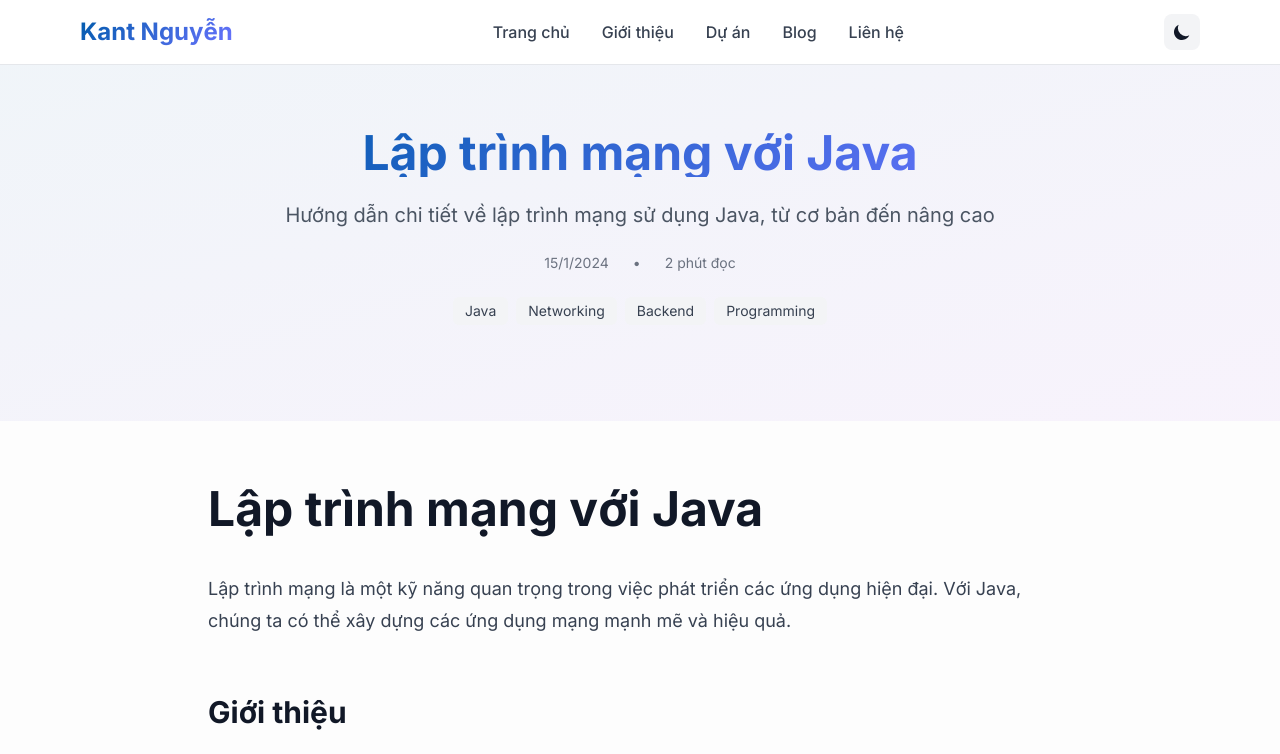
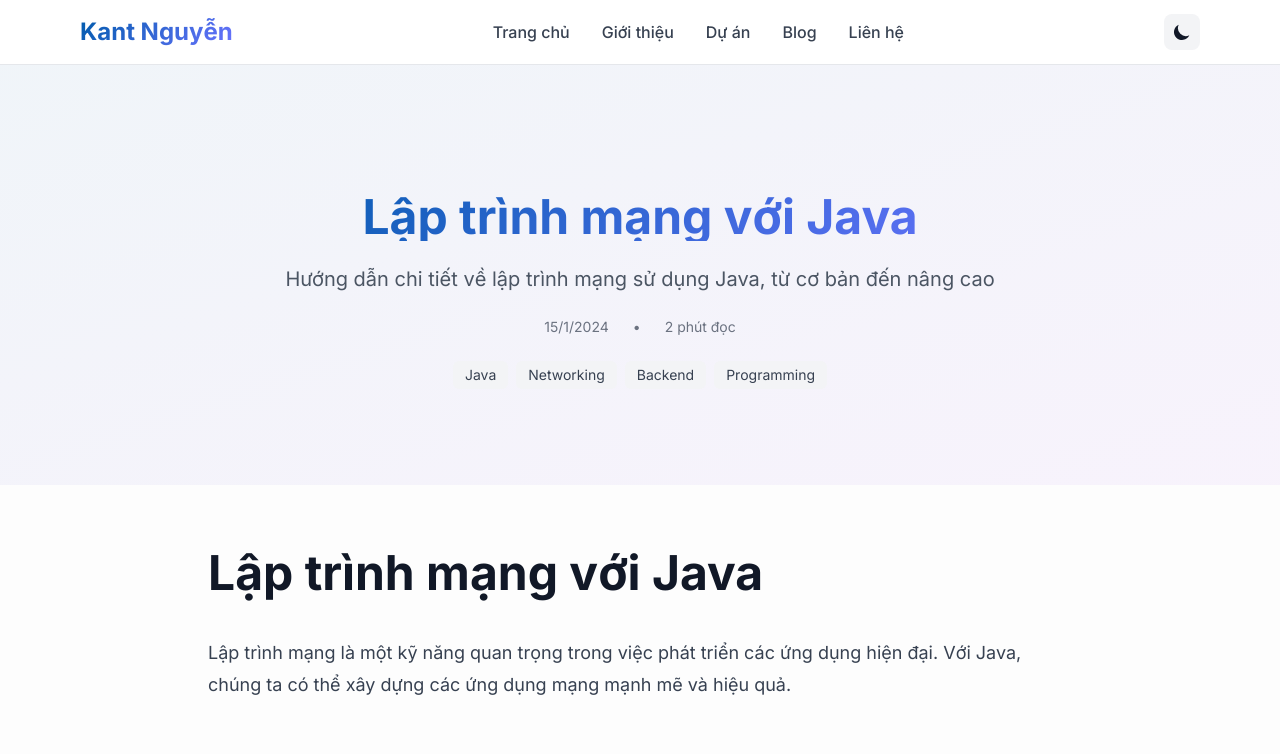
Before and after one commit to KhoiNguyendes23/Kant_Nguyen_Astro_Blog, an Astro site: page /Kant_Nguyen_Astro_Blog/blog/lap-trinh-mang-voi-java in a window 1280 px wide. Shown: the top 754 px of the page. Built offline with nearby package versions, Linux system fonts and the light colour scheme; Astro itself is replaced by a stand-in of ours.

Commit message:
Fix navbar clipping issue: Add scroll-padding-top and ensure proper spacing
- Added scroll-padding-top: 6rem to html element in global.css
- Updated blog detail page: py-16 â†’ pt-32 pb-16 for hero section
- Navbar is sticky top-0 with h-16 (64px), so pt-32 (128px) provides sufficient clearance
- This ensures all page titles are never clipped by the fixed navbar
- Applied to all pages: about, projects, blog, contact, and blog detail pages

```diff
--- a/src/pages/blog/[...slug].astro
+++ b/src/pages/blog/[...slug].astro
@@ -49,7 +49,7 @@ const nextLink = normalizeLink(post.data.next);
 
   <main class="min-h-screen bg-bgLight dark:bg-bgDark">
     <!-- Article Header -->
-    <section class="py-16 bg-gradient-to-br from-primary/5 to-purple-600/5">
+    <section class="pt-32 pb-16 bg-gradient-to-br from-primary/5 to-purple-600/5">
       <div class="max-w-4xl mx-auto px-4">
         <div class="text-center mb-8">
           {post.data.series && (
--- a/src/styles/global.css
+++ b/src/styles/global.css
@@ -18,6 +18,7 @@
 html {
   font-family: "Inter", sans-serif;
   scroll-behavior: smooth;
+  scroll-padding-top: 6rem; /* 96px - chiều cao navbar + buffer */
 }
 
 body {
```
